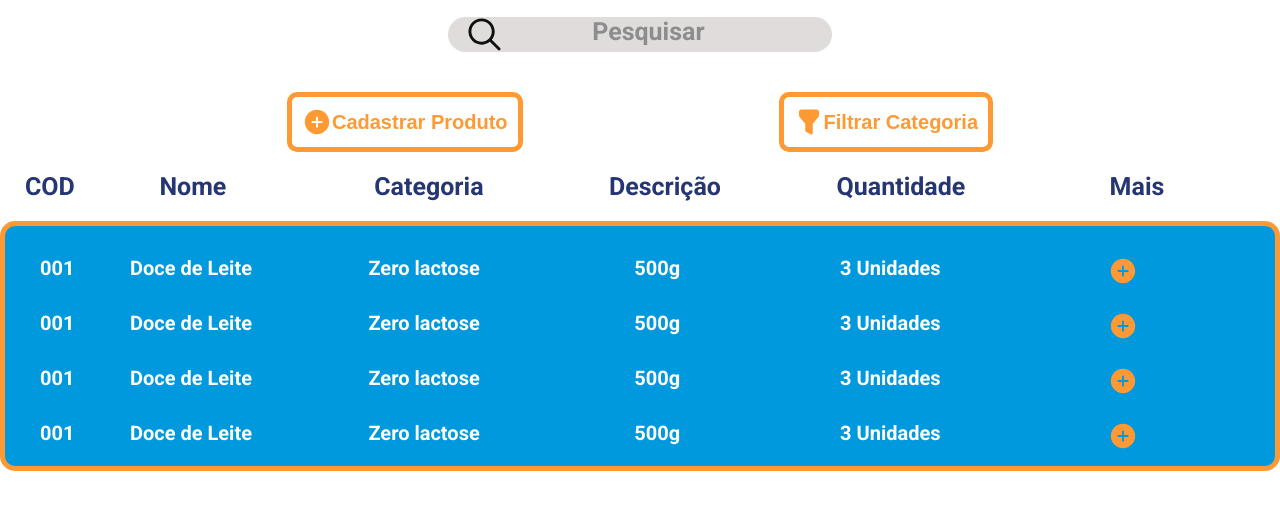
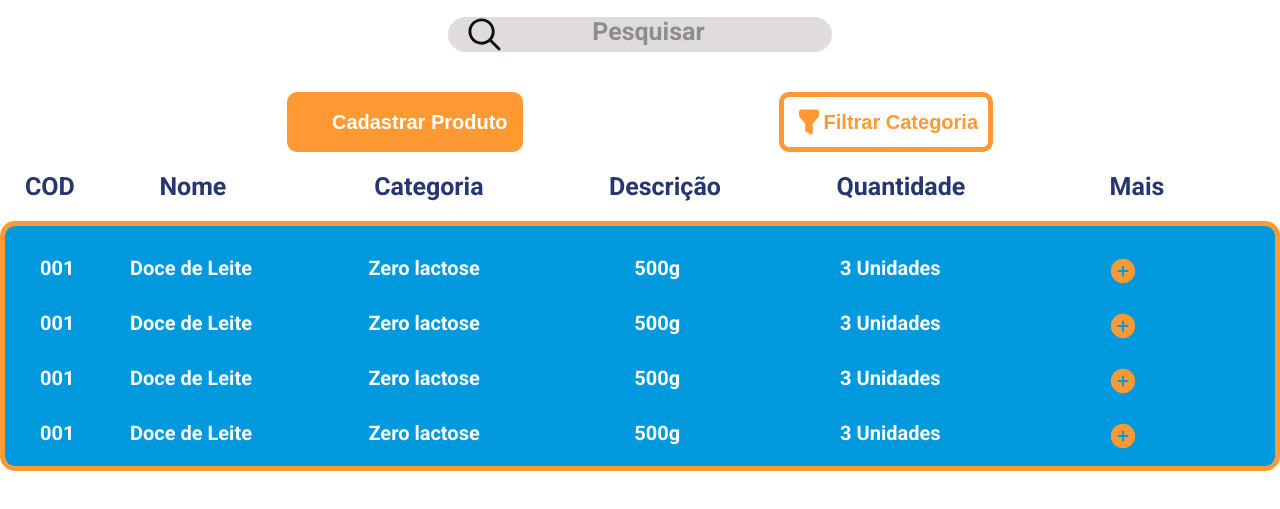
Before and after one commit to Yasmin345/moduloCadastroProduto, a plain HTML site: page index.html in a window 1280 px wide. In both pictures the pointer is over the button "Cadastrar Produto". Shown: the part 93-602 px from the top of the page. Drawn offline with Linux system fonts and the light colour scheme.

Commit message:
style - adicionando hover nos botões

```diff
--- a/CSS/style.css
+++ b/CSS/style.css
@@ -62,6 +62,14 @@ header{
     margin-top: 40px;
 }
 
+#bot:hover{
+    background-color: #ff9933;
+    color: #ffffff;
+}
+#bot img:hover{
+    fill: (255, 255, 255);
+}
+
 #bot{
     display:flex;
     border-radius: 10px;
```
